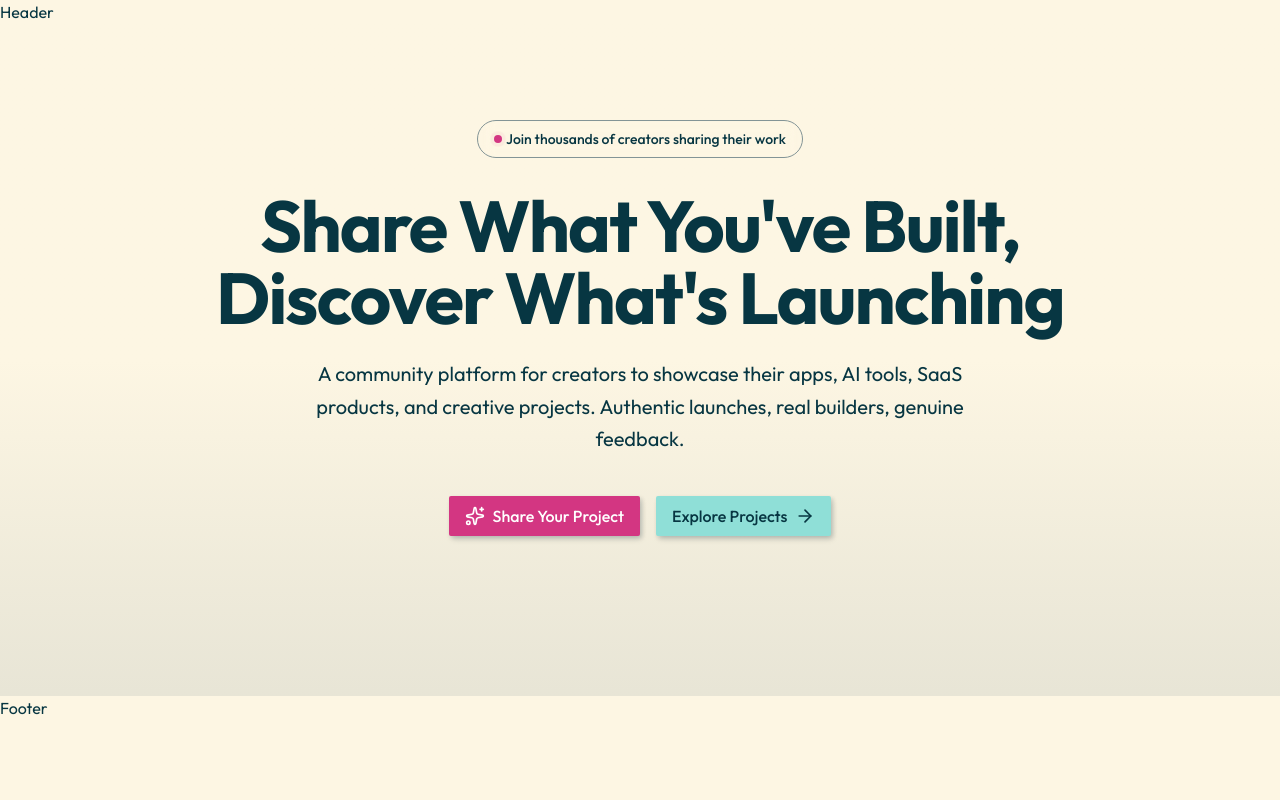
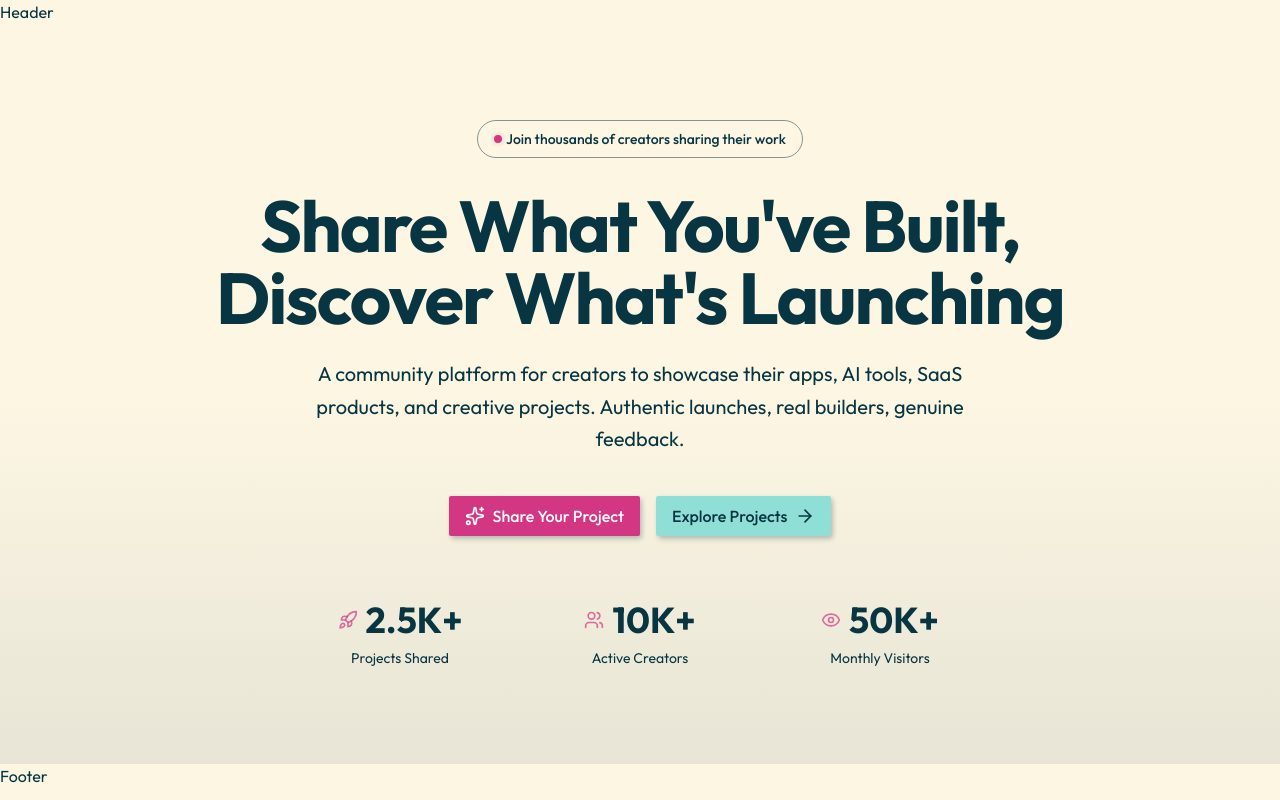
Before and after one commit to rohitbuwala/ibuiltthis-app, a Next.js app: page / in a window 1280 px wide. Built offline with nearby package versions, Linux system fonts and the light colour scheme.

Commit message:
Add StatsCard component and  HeroSection

```diff
--- a/components/landing-page/hero-section.tsx
+++ b/components/landing-page/hero-section.tsx
@@ -1,17 +1,42 @@
 import { Button } from "@/components/ui/button";
 import { Badge } from "@/components/ui/badge";
-import { ArrowRightIcon, SparklesIcon } from "lucide-react";
+import { ArrowRightIcon, EyeIcon, RocketIcon, SparklesIcon, UsersIcon } from "lucide-react";
 import Link from "next/link";
+import StatsCard from "./stats-card";
+import { stat } from "fs";
 
 const LiveBadge = () => {
-    return <Badge variant="outline" className="px-4 py-2 mb-8 text-sm backdrop-blur-sm">
+    return (
+    <Badge variant="outline" className="px-4 py-2 mb-8 text-sm backdrop-blur-sm">
         <span className="relative flex h-2 w-2">
             <span className="animate-ping absolute inline-flex h-full w-full rounded-full bg-primary opacity-75 "></span>
             <span className="relative inline-flex rounded-full h-2 w-2 bg-primary"></span>
         </span>
        <span className="text-muted-foreground"> Join thousands of creators sharing their work</span>
       </Badge>
-}
+    );
+};
+
+
+    const statsData = [
+        {
+            icon: RocketIcon,
+            value: "2.5K+",
+            label: "Projects Shared",
+        },
+        {
+            icon: UsersIcon,
+            value: "10K+",
+            label: "Active Creators",
+            hasBorder: true,
+        },
+        {
+            icon: EyeIcon,
+            value: "50K+",
+            label: "Monthly Visitors",
+        }
+    ]
+
 
 export default function HeroSection() {
   return (
@@ -40,6 +65,11 @@ export default function HeroSection() {
               </Link>
             </Button>
       </div>
+      <div className="grid grid-cols-1 sm:grid-cols-3 gap-8 sm:gap-12 max-w-2xl w-full">
+        {statsData.map((stat) => (
+            <StatsCard key={stat.label}{...stat} />
+        ))}
+      </div>
       </div>
       </div>
     </section>
--- /dev/null
+++ b/components/landing-page/stats-card.tsx
@@ -0,0 +1,30 @@
+import { cn } from "@/lib/utils";
+import { LucideIcon } from "lucide-react"
+
+export default function StatsCard(
+    {
+        icon: Icon,
+         value,
+          label,
+          hasBorder,
+    }:
+    {
+        icon: LucideIcon;
+        value: string;
+        label: string;
+        hasBorder?: boolean;
+    })
+
+    {
+    return (
+        <div className={cn("space-y-2")}>
+        <div className="flex items-center justify-center gap-2">
+        <Icon className="size-5 text-primary/70"/>
+        <p className="text-3xl sm:text-4xl font-bold">
+            {value}
+        </p>
+        </div>
+        <p className="text-sm text-muted-foreground">{label}</p>
+    </div>
+    );
+};
```
